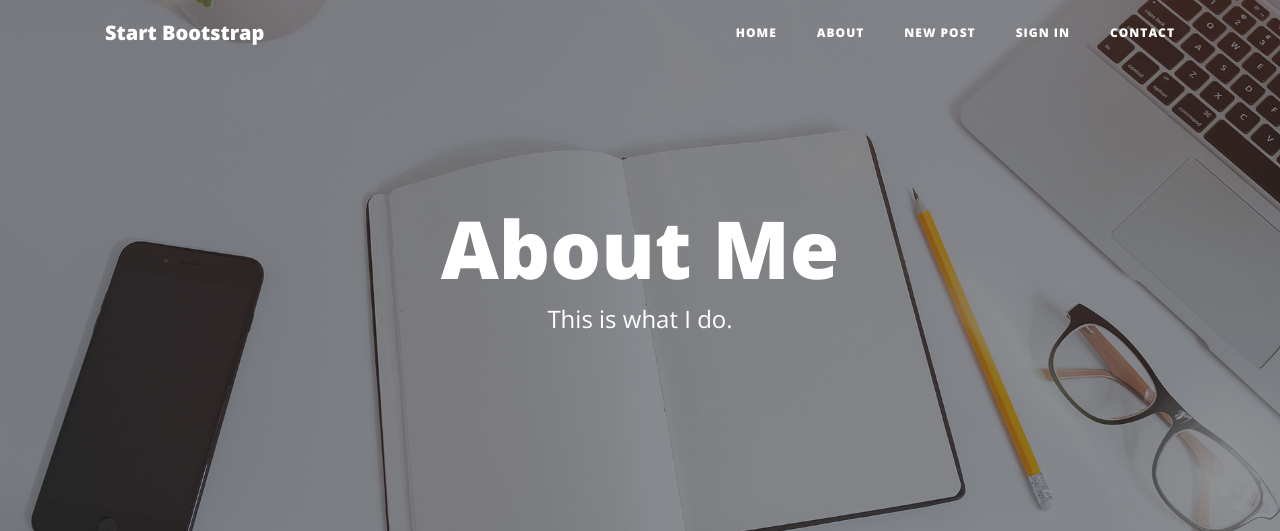
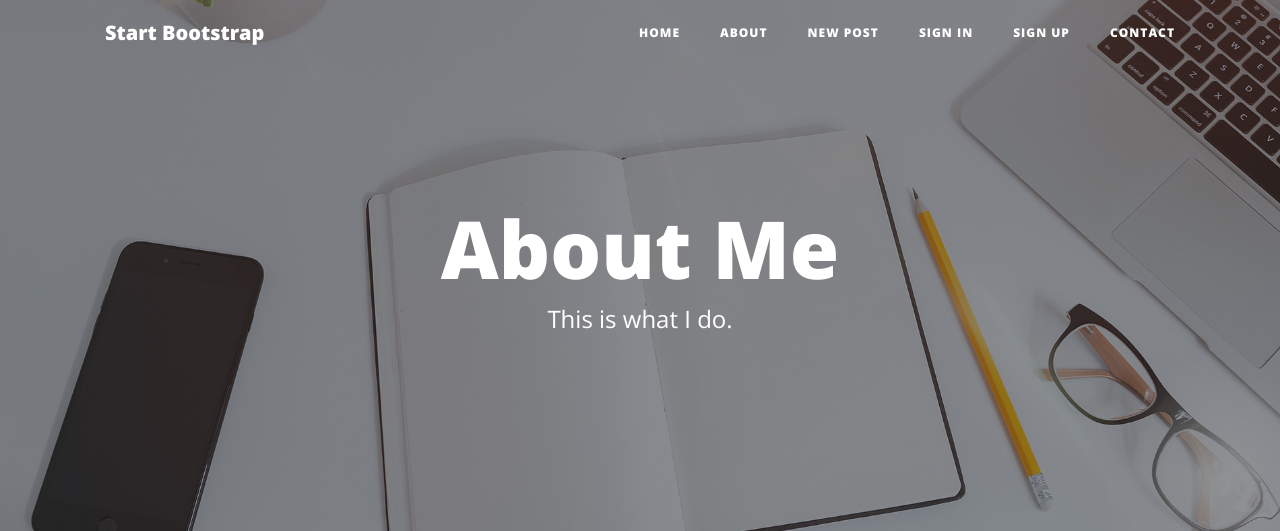
Before and after one commit to creativechern/django-blog, a Django app: page /about/ in a window 1280 px wide. Shown: the top 531 px of the page. Run offline with Django 3.2, Linux system fonts and the light colour scheme; some libraries are stand-ins or nearby versions.

Commit message:
If user is authenticated, only display the logout link in the nav bar. If user is not authenticated, display the signup and signin links.

```diff
--- a/templates/base.html
+++ b/templates/base.html
@@ -45,9 +45,18 @@
           <li class="nav-item">
             <a class="nav-link" href="{% url 'post_new' %}">New Post</a>
           </li>
-          <li class="nav-item">
-            <a class="nav-link" href="{% url 'login' %}">Sign in</a>
-          </li>
+          {% if user.is_authenticated %}
+            <li class="nav-item">
+              <a class="nav-link" href="{% url 'logout' %}">Log out</a>
+            </li>
+          {% else %}
+            <li class="nav-item">
+              <a class="nav-link" href="{% url 'login' %}">Sign in</a>
+            </li>
+            <li class="nav-item">
+              <a class="nav-link" href="{% url 'signup' %}">Sign up</a>
+            </li>
+          {% endif %}
           <li class="nav-item">
             <a class="nav-link" href="{% url 'contact' %}">Contact</a>
           </li>
```
